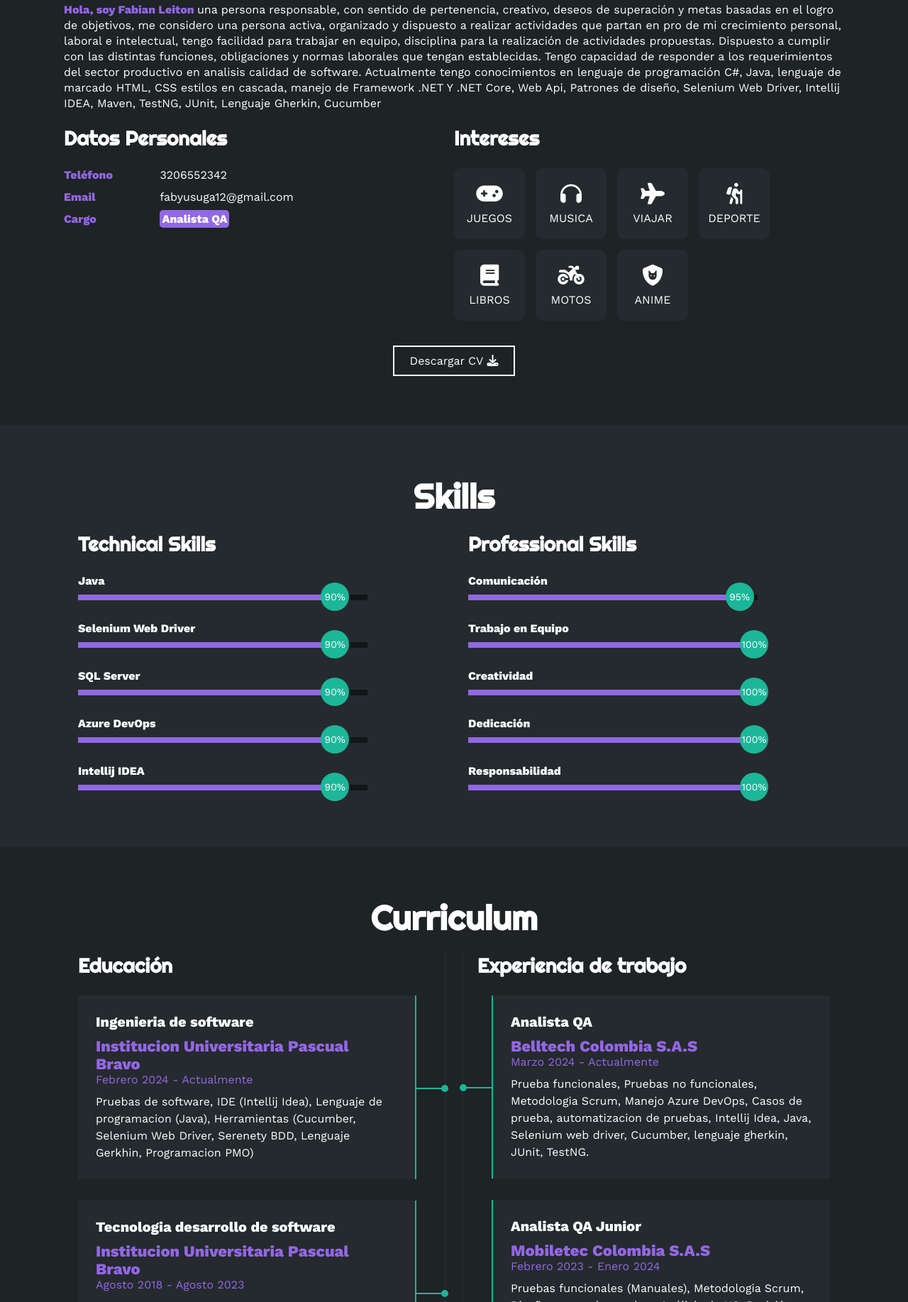
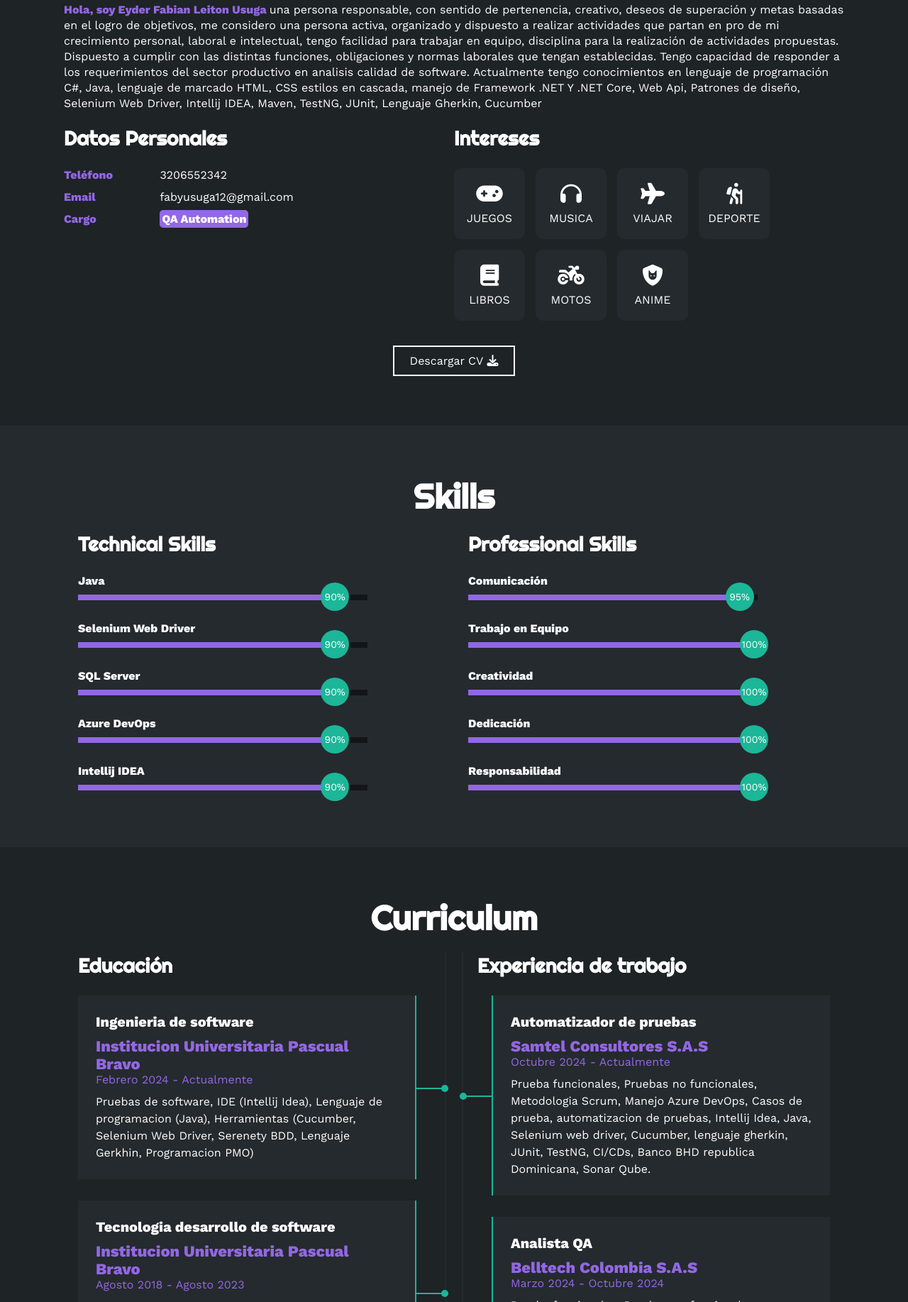
Before and after one commit to Leiton1214/MiPortafolio, a plain HTML site: page index.html in a window 1280 px wide. Shown: the part 965-2800 px from the top of the page at 71% size. Drawn offline with nearby package versions, Linux system fonts and the light colour scheme.

Commit message:
Actualizacion Perfil

```diff
--- a/index.html
+++ b/index.html
@@ -38,7 +38,7 @@
                 <img src="img/hero.png" alt="">
             </div>
             <h1>FABIAN LEITON</h1>
-            <h2>Tecnologo desarrollo de software - Analista QA</h2>
+            <h2>Tecnologo desarrollo de software - QA Automation</h2>
             <div class="redes">
                 <a href="#"><i class="fa-brands fa-facebook-f"></i></a>
                 <a href="#"><<i class="fa-brands fa-instagram"></i></a>
@@ -51,7 +51,7 @@
     <section id="sobremi" class="sobremi">
         <div class="contenido-seccion">
             <h2>Sobre Mí</h2>
-            <p><span>Hola, soy Fabian Leiton </span>una persona responsable, con sentido de pertenencia, creativo,
+            <p><span>Hola, soy Eyder Fabian Leiton Usuga </span>una persona responsable, con sentido de pertenencia, creativo,
                 deseos de superación y metas basadas en el logro
                 de objetivos, me considero una persona activa, organizado y
                 dispuesto a realizar actividades que partan en pro de mi crecimiento
@@ -80,7 +80,7 @@
                         </li>
                         <li>
                             <strong>Cargo</strong>
-                            <span>Analista QA</span>
+                            <span>QA Automation</span>
                         </li>
                     </ul>
                 </div>
@@ -255,9 +255,20 @@
                 <div class="col derecha">
                     <h3>Experiencia de trabajo</h3>
                     <div class="item der">
+                        <h4>Automatizador de pruebas</h4>
+                        <span class="casa">Samtel Consultores S.A.S</span>
+                        <span class="fecha">Octubre 2024 - Actualmente</span>
+                        <p>Prueba funcionales, Pruebas no funcionales, Metodologia Scrum, Manejo Azure DevOps, Casos de prueba,
+                            automatizacion de pruebas, Intellij Idea, Java, Selenium web driver, Cucumber, lenguaje gherkin, JUnit, TestNG,
+                            CI/CDs, Banco BHD republica Dominicana, Sonar Qube.</p>
+                        <div class="conectord">
+                            <div class="circulod"></div>
+                        </div>
+                    </div>
+                    <div class="item der">
                         <h4>Analista QA</h4>
                         <span class="casa">Belltech Colombia S.A.S</span>
-                        <span class="fecha">Marzo 2024 - Actualmente</span>
+                        <span class="fecha">Marzo 2024 - Octubre 2024</span>
                         <p>Prueba funcionales, Pruebas no funcionales, Metodologia Scrum, Manejo Azure DevOps, Casos de prueba,
                             automatizacion de pruebas, Intellij Idea, Java, Selenium web driver, Cucumber, lenguaje gherkin, JUnit, TestNG.</p>
                         <div class="conectord">
```
